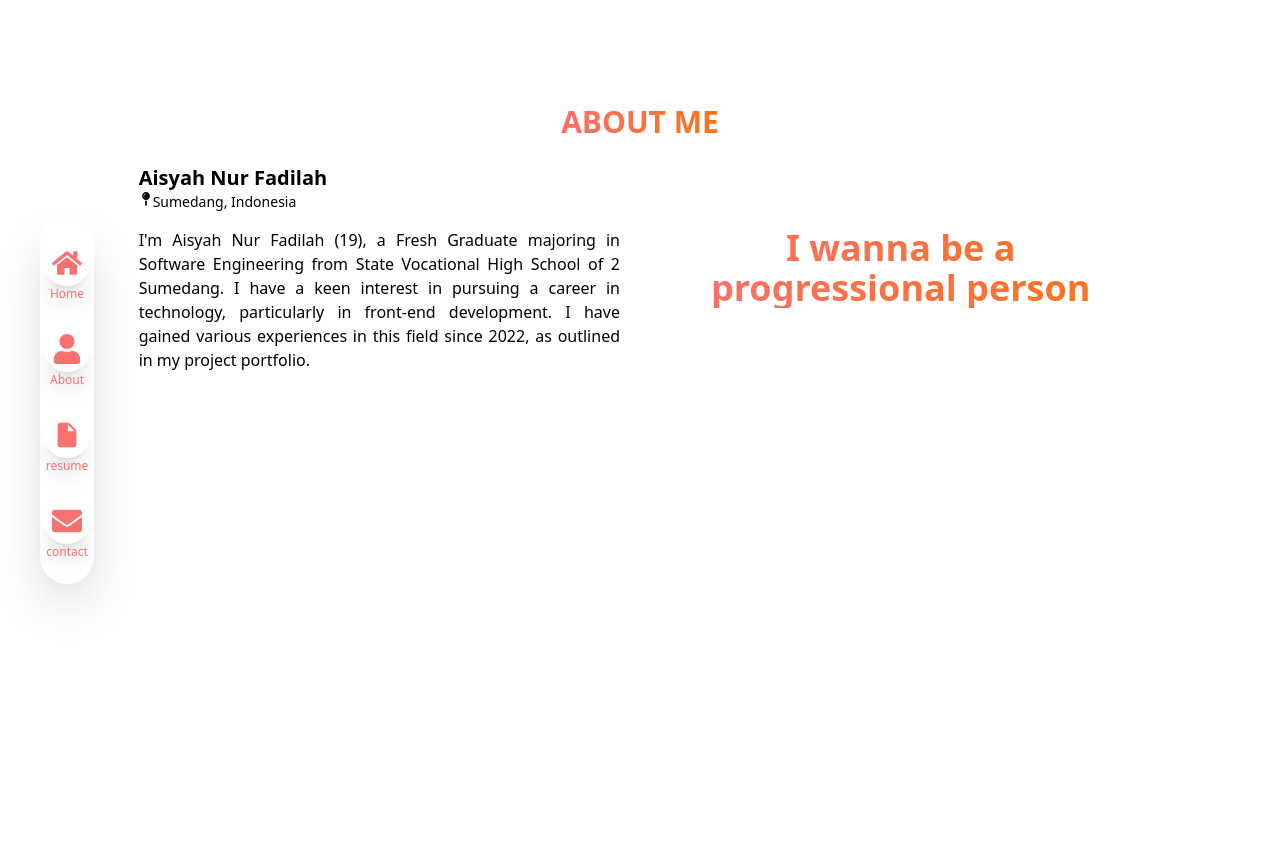
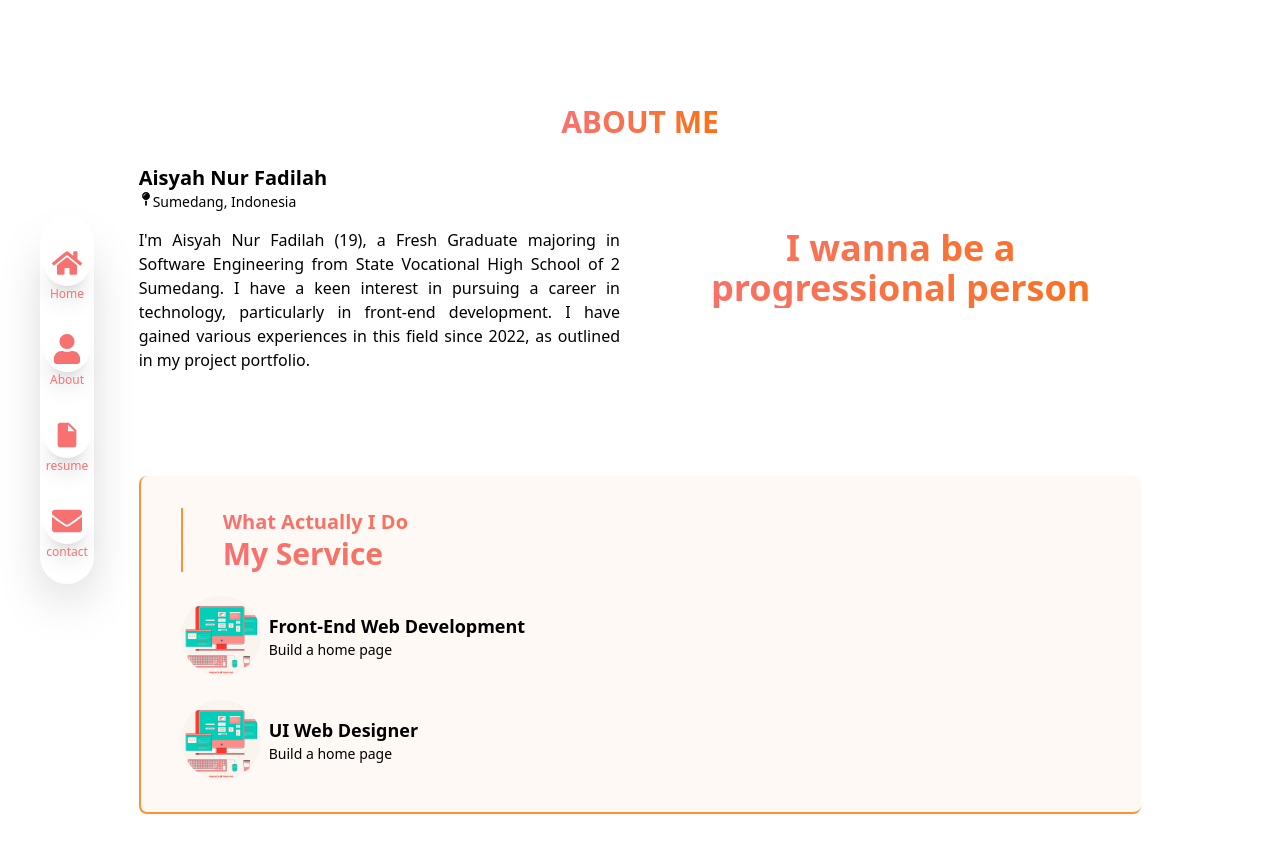
Before and after one commit to isyhfadilah/aisyahnurfadilah, a Next.js app: page /about in a window 1280 px wide. Shown: the top 852 px of the page. Before the commit the page ends 800 px from the top, so only its background shows below. Built offline with nearby package versions, Linux system fonts and the light colour scheme; a web font is replaced by a local one.

Commit message:
feat: add about service section on about page

```diff
--- a/src/app/(client)/about/page.tsx
+++ b/src/app/(client)/about/page.tsx
@@ -1,9 +1,11 @@
 import { AboutDesk } from '@/components/common/section/about/about'
+import { AboutService } from '@/components/common/section/about'
 
 export default function About() {
   return (
     <main>
       <AboutDesk />
+      <AboutService />
     </main>
   )
 }
--- a/src/components/common/section/about/index.tsx
+++ b/src/components/common/section/about/index.tsx
@@ -1 +1,2 @@
 export { AboutDesk } from './about'
+export { AboutService } from './service'
--- /dev/null
+++ b/src/components/common/section/about/service.tsx
@@ -0,0 +1,34 @@
+import Container from '../../layouts/Container'
+import { GradientText } from '@/components/ui/title/gradient'
+import Image from 'next/image'
+
+export const AboutService = () => {
+  return (
+    <section className="mb-26">
+      <Container>
+        <div className="bg-orange/5 px-10 py-8 rounded-lg shadow shadow-sm space-y-6 border-l-2 border-l-orange border-b-2 border-b-orange">
+          <div className="flex flex-col border-l-2 border-l-orange pl-10">
+            <GradientText text="What Actually I Do" sizes="text-xl" />
+            <GradientText text="My Service" sizes="text-3xl" />
+          </div>
+
+          <div className="flex items-center space-x-2 group">
+            <Image src="/images/computer.jpg" alt="web development" height={80} width={80} className="rounded-full" />
+            <div className="flex flex-col">
+              <h1 className="text-lg font-semibold group-hover:text-red">Front-End Web Development</h1>
+              <p className="text-sm">Build a home page</p>
+            </div>
+          </div>
+
+          <div className="flex items-center space-x-2 group">
+            <Image src="/images/computer.jpg" alt="web development" height={80} width={80} className="rounded-full" />
+            <div className="flex flex-col">
+              <h1 className="text-lg font-semibold group-hover:text-red">UI Web Designer</h1>
+              <p className="text-sm">Build a home page</p>
+            </div>
+          </div>
+        </div>
+      </Container>
+    </section>
+  )
+}
--- a/src/shared/styles/app.css
+++ b/src/shared/styles/app.css
@@ -205,6 +205,7 @@
 .my{margin-top:1rem;margin-bottom:1rem;}
 .my-26{margin-top:6.5rem;margin-bottom:6.5rem;}
 .mb-2{margin-bottom:0.5rem;}
+.mb-26{margin-bottom:6.5rem;}
 .mb-4{margin-bottom:1rem;}
 .mb-6{margin-bottom:1.5rem;}
 .ml-2{margin-left:0.5rem;}
@@ -249,6 +250,7 @@
 .gap-10{grid-gap:2.5rem;gap:2.5rem;}
 .gap-4{grid-gap:1rem;gap:1rem;}
 .space-x-10>:not([hidden])~:not([hidden]){--un-space-x-reverse:0;margin-left:calc(2.5rem * calc(1 - var(--un-space-x-reverse)));margin-right:calc(2.5rem * var(--un-space-x-reverse));}
+.space-x-2>:not([hidden])~:not([hidden]){--un-space-x-reverse:0;margin-left:calc(0.5rem * calc(1 - var(--un-space-x-reverse)));margin-right:calc(0.5rem * var(--un-space-x-reverse));}
 .space-x-3>:not([hidden])~:not([hidden]){--un-space-x-reverse:0;margin-left:calc(0.75rem * calc(1 - var(--un-space-x-reverse)));margin-right:calc(0.75rem * var(--un-space-x-reverse));}
 .space-y-1>:not([hidden])~:not([hidden]){--un-space-y-reverse:0;margin-top:calc(0.25rem * calc(1 - var(--un-space-y-reverse)));margin-bottom:calc(0.25rem * var(--un-space-y-reverse));}
 .space-y-2>:not([hidden])~:not([hidden]){--un-space-y-reverse:0;margin-top:calc(0.5rem * calc(1 - var(--un-space-y-reverse)));margin-bottom:calc(0.5rem * var(--un-space-y-reverse));}
@@ -259,7 +261,9 @@
 .border,
 .border-1{border-width:1px;}
 .border-b{border-bottom-width:1px;}
+.border-b-2{border-bottom-width:2px;}
 .border-l{border-left-width:1px;}
+.border-l-2{border-left-width:2px;}
 .border-r{border-right-width:1px;}
 .border-t{border-top-width:1px;}
 .border-\#3A3A3A{--un-border-opacity:1;border-color:rgba(58,58,58,var(--un-border-opacity));}
@@ -268,6 +272,8 @@
 .border-red{--un-border-opacity:1;border-color:rgba(248,113,113,var(--un-border-opacity));}
 .border-secondary{--un-border-opacity:1;border-color:rgba(130,106,249,var(--un-border-opacity));}
 .disabled\:border-\#fafafa:disabled{--un-border-opacity:1;border-color:rgba(250,250,250,var(--un-border-opacity));}
+.border-b-orange{--un-border-opacity:1;--un-border-bottom-opacity:var(--un-border-opacity);border-bottom-color:rgba(251,146,60,var(--un-border-bottom-opacity));}
+.border-l-orange{--un-border-opacity:1;--un-border-left-opacity:var(--un-border-opacity);border-left-color:rgba(251,146,60,var(--un-border-left-opacity));}
 .\!disabled\:border-opacity-10:disabled{--un-border-opacity:0.1 !important;}
 .disabled\:border-opacity-10:disabled{--un-border-opacity:0.1;}
 .\!rounded-xl{border-radius:0.75rem !important;}
@@ -290,6 +296,7 @@
 .bg-gray-200{--un-bg-opacity:1;background-color:rgba(229,231,235,var(--un-bg-opacity));}
 .bg-indigo-50{--un-bg-opacity:1;background-color:rgba(238,242,255,var(--un-bg-opacity));}
 .bg-orange-500{--un-bg-opacity:1;background-color:rgba(249,115,22,var(--un-bg-opacity));}
+.bg-orange\/5{background-color:rgba(251,146,60,0.05);}
 .bg-primary{--un-bg-opacity:1;background-color:rgba(205,157,67,var(--un-bg-opacity));}
 .bg-red-100{--un-bg-opacity:1;background-color:rgba(254,226,226,var(--un-bg-opacity));}
 .bg-red-400{--un-bg-opacity:1;background-color:rgba(248,113,113,var(--un-bg-opacity));}
@@ -321,6 +328,8 @@
 .py-2px{padding-top:2px;padding-bottom:2px;}
 .py-3{padding-top:0.75rem;padding-bottom:0.75rem;}
 .py-6{padding-top:1.5rem;padding-bottom:1.5rem;}
+.py-8{padding-top:2rem;padding-bottom:2rem;}
+.pl-10{padding-left:2.5rem;}
 .pl-11{padding-left:2.75rem;}
 .pl-4{padding-left:1rem;}
 .pr-4{padding-right:1rem;}
@@ -351,12 +360,13 @@
 .text-gray-500{--un-text-opacity:1;color:rgba(107,114,128,var(--un-text-opacity));}
 .dark .dark\:text-white,
 .text-white{--un-text-opacity:1;color:rgba(255,255,255,var(--un-text-opacity));}
+.group:hover .group-hover\:text-red,
+.text-red,
+.text-red-400{--un-text-opacity:1;color:rgba(248,113,113,var(--un-text-opacity));}
 .text-\[\#8C8CA1\]{--un-text-opacity:1;color:rgba(140,140,161,var(--un-text-opacity));}
 .text-black\/50{color:rgba(0,0,0,0.5);}
 .text-black\/60{color:rgba(0,0,0,0.6);}
 .text-gray-900{--un-text-opacity:1;color:rgba(17,24,39,var(--un-text-opacity));}
-.text-red,
-.text-red-400{--un-text-opacity:1;color:rgba(248,113,113,var(--un-text-opacity));}
 .text-transparent{color:transparent;}
 .\!disabled\:text-opacity-10:disabled{--un-text-opacity:0.1 !important;}
 .\!text-opacity-50{--un-text-opacity:0.5 !important;}
@@ -366,6 +376,7 @@
 .opacity-75{opacity:0.75;}
 .shadow{--un-shadow:var(--un-shadow-inset) 0 1px 3px 0 var(--un-shadow-color, rgba(0,0,0,0.1)),var(--un-shadow-inset) 0 1px 2px -1px var(--un-shadow-color, rgba(0,0,0,0.1));box-shadow:var(--un-ring-offset-shadow), var(--un-ring-shadow), var(--un-shadow);}
 .shadow-2xl{--un-shadow:var(--un-shadow-inset) 0 25px 50px -12px var(--un-shadow-color, rgba(0,0,0,0.25));box-shadow:var(--un-ring-offset-shadow), var(--un-ring-shadow), var(--un-shadow);}
+.shadow-sm{--un-shadow:var(--un-shadow-inset) 0 1px 2px 0 var(--un-shadow-color, rgba(0,0,0,0.05));box-shadow:var(--un-ring-offset-shadow), var(--un-ring-shadow), var(--un-shadow);}
 .shadow-xl{--un-shadow:var(--un-shadow-inset) 0 20px 25px -5px var(--un-shadow-color, rgba(0,0,0,0.1)),var(--un-shadow-inset) 0 8px 10px -6px var(--un-shadow-color, rgba(0,0,0,0.1));box-shadow:var(--un-ring-offset-shadow), var(--un-ring-shadow), var(--un-shadow);}
 .focus\:shadow-none:focus{--un-shadow:0 0 var(--un-shadow-color, rgba(0,0,0,0));box-shadow:var(--un-ring-offset-shadow), var(--un-ring-shadow), var(--un-shadow);}
 .outline{outline-style:solid;}
```
Also changed, not shown: public/images/computer.jpg (added).
